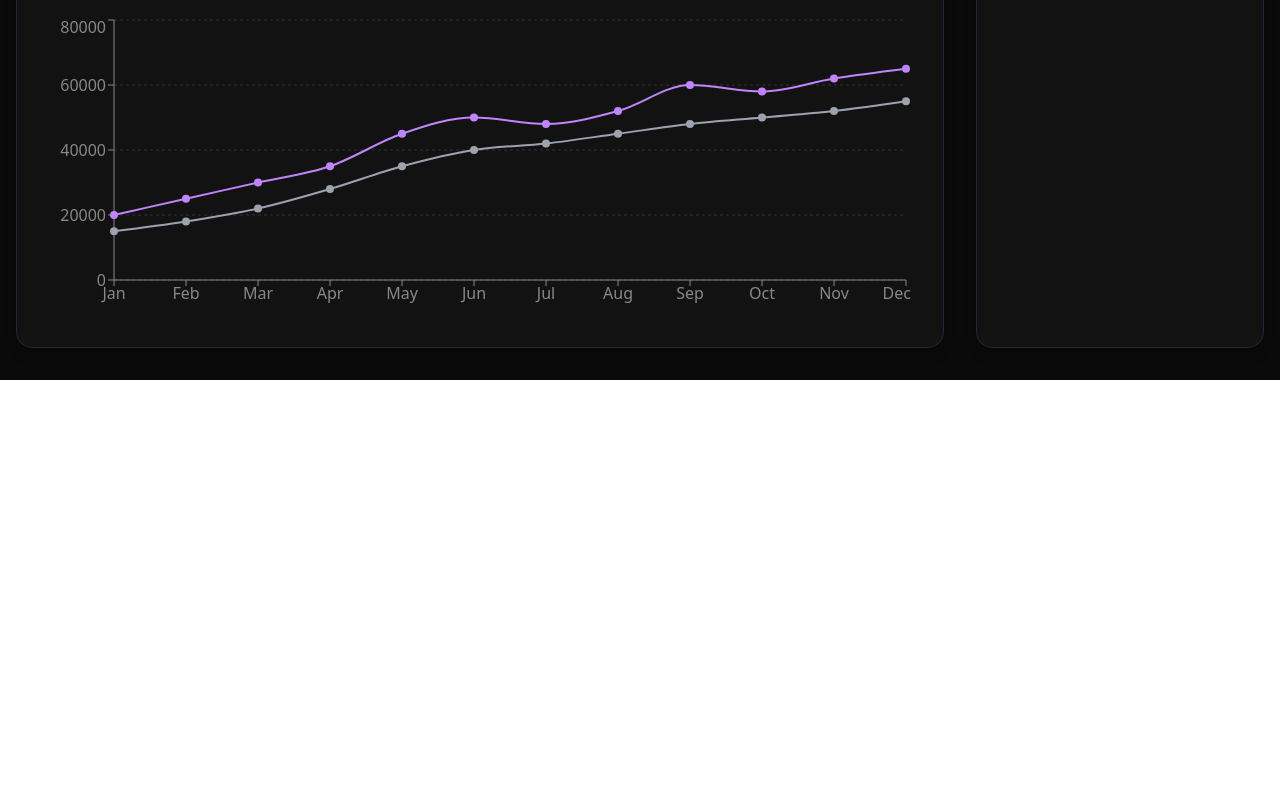
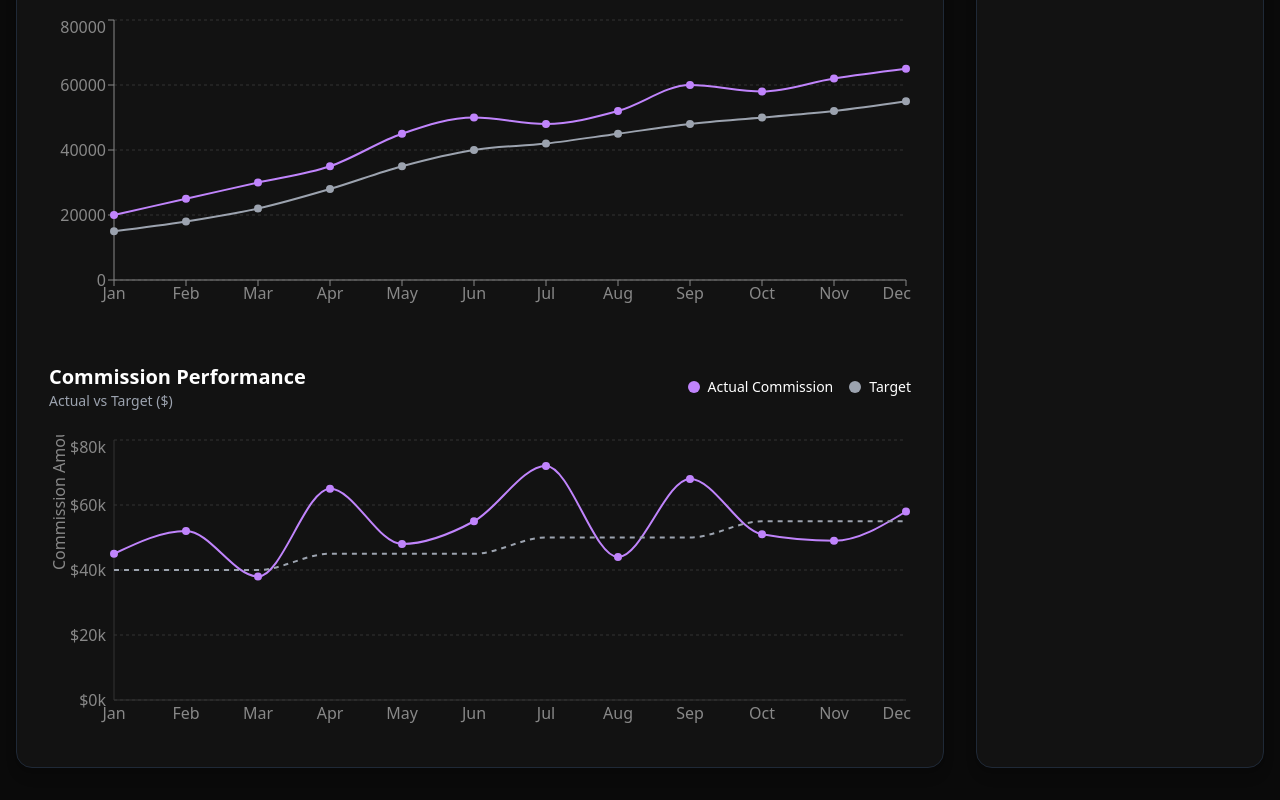
Before and after one commit to lkmariobros/chartopia-wonder-visuals, a React (Vite) app: page / in a window 1280 px wide. Shown: the part 806-1606 px from the top of the page. Before the commit the page ends 1186 px from the top, so only its background shows below. Built offline with nearby package versions, Linux system fonts and the light colour scheme.

Commit message:
Refactor Chart Display
Update chart to display total commission claimed.  Address user question regarding the two-line chart representation of current and previous values.

```diff
--- a/src/components/ChartDemo.tsx
+++ b/src/components/ChartDemo.tsx
@@ -1,4 +1,3 @@
-
 import { useState } from 'react';
 import { Area, AreaChart, ResponsiveContainer, XAxis, YAxis, CartesianGrid, Tooltip, Legend, BarChart, Bar, Line, LineChart } from 'recharts';
 import { MetricCard } from './dashboard/MetricCard';
@@ -32,6 +31,21 @@ const subscriberData = [
   { month: 'Oct', current: 58000, previous: 50000 },
   { month: 'Nov', current: 62000, previous: 52000 },
   { month: 'Dec', current: 65000, previous: 55000 }
+];
+
+const commissionData = [
+  { month: 'Jan', actual: 45000, target: 40000 },
+  { month: 'Feb', actual: 52000, target: 40000 },
+  { month: 'Mar', actual: 38000, target: 40000 },
+  { month: 'Apr', actual: 65000, target: 45000 },
+  { month: 'May', actual: 48000, target: 45000 },
+  { month: 'Jun', actual: 55000, target: 45000 },
+  { month: 'Jul', actual: 72000, target: 50000 },
+  { month: 'Aug', actual: 44000, target: 50000 },
+  { month: 'Sep', actual: 68000, target: 50000 },
+  { month: 'Oct', actual: 51000, target: 55000 },
+  { month: 'Nov', actual: 49000, target: 55000 },
+  { month: 'Dec', actual: 58000, target: 55000 }
 ];
 
 const cards = [
@@ -241,6 +255,73 @@ export default function ChartDemo({ isDarkMode }: ChartDemoProps) {
                   </ResponsiveContainer>
                 </div>
               </div>
+
+              {/* Commission Performance Chart */}
+              <div>
+                <div className="flex items-center justify-between mb-6">
+                  <div>
+                    <h2 className={`text-xl font-semibold ${textColor}`}>Commission Performance</h2>
+                    <p className={`text-sm ${isDarkMode ? 'text-gray-400' : 'text-gray-600'}`}>Actual vs Target ($)</p>
+                  </div>
+                  <div className="text-sm font-medium">
+                    <span className="inline-flex items-center mr-4">
+                      <span className="w-3 h-3 rounded-full bg-purple-400 mr-2"></span>
+                      <span className={textColor}>Actual Commission</span>
+                    </span>
+                    <span className="inline-flex items-center">
+                      <span className="w-3 h-3 rounded-full bg-gray-400 mr-2"></span>
+                      <span className={textColor}>Target</span>
+                    </span>
+                  </div>
+                </div>
+                <div className="h-[300px]">
+                  <ResponsiveContainer width="100%" height="100%">
+                    <LineChart data={commissionData}>
+                      <CartesianGrid strokeDasharray="3 3" stroke={gridColor} vertical={false} />
+                      <XAxis
+                        dataKey="month"
+                        stroke={labelColor}
+                        tickLine={false}
+                        axisLine={{ stroke: gridColor }}
+                      />
+                      <YAxis
+                        stroke={labelColor}
+                        tickLine={false}
+                        axisLine={{ stroke: gridColor }}
+                        tickFormatter={(value) => `$${value/1000}k`}
+                        label={{
+                          value: 'Commission Amount ($)',
+                          angle: -90,
+                          position: 'insideLeft',
+                          style: { fill: labelColor }
+                        }}
+                      />
+                      <Tooltip
+                        contentStyle={{ backgroundColor: isDarkMode ? '#1f1f1f' : '#fff', borderColor: gridColor }}
+                        formatter={(value: number) => [`$${value.toLocaleString()}`, '']}
+                        labelStyle={{ color: isDarkMode ? '#fff' : '#000' }}
+                      />
+                      <Line
+                        type="monotone"
+                        dataKey="actual"
+                        name="Actual Commission"
+                        stroke="#c084fc"
+                        strokeWidth={2}
+                        dot={{ fill: '#c084fc' }}
+                      />
+                      <Line
+                        type="monotone"
+                        dataKey="target"
+                        name="Target"
+                        stroke="#9ca3af"
+                        strokeWidth={2}
+                        strokeDasharray="5 5"
+                        dot={false}
+                      />
+                    </LineChart>
+                  </ResponsiveContainer>
+                </div>
+              </div>
             </div>
           </div>
         </div>
```
